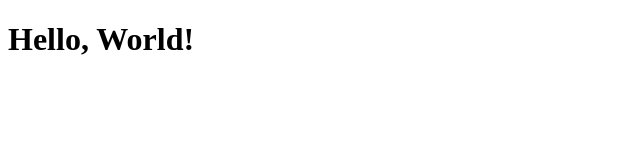
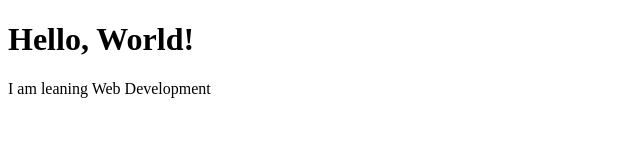
Before and after one commit to Bilasu/webdev_lab_1, a plain HTML site: page index.html in a window 1280 px wide. Shown: the whole page, without its empty margins (0-640 px from the left). Drawn offline with Linux system fonts and the light colour scheme.

Commit message:
Added a new paragraph

```diff
--- a/index.html
+++ b/index.html
@@ -6,6 +6,7 @@
 </head>
 <body>
     <h1>Hello, World!</h1>
+    <p>I am leaning Web Development </p>
 
 </body>
 </html>
```
